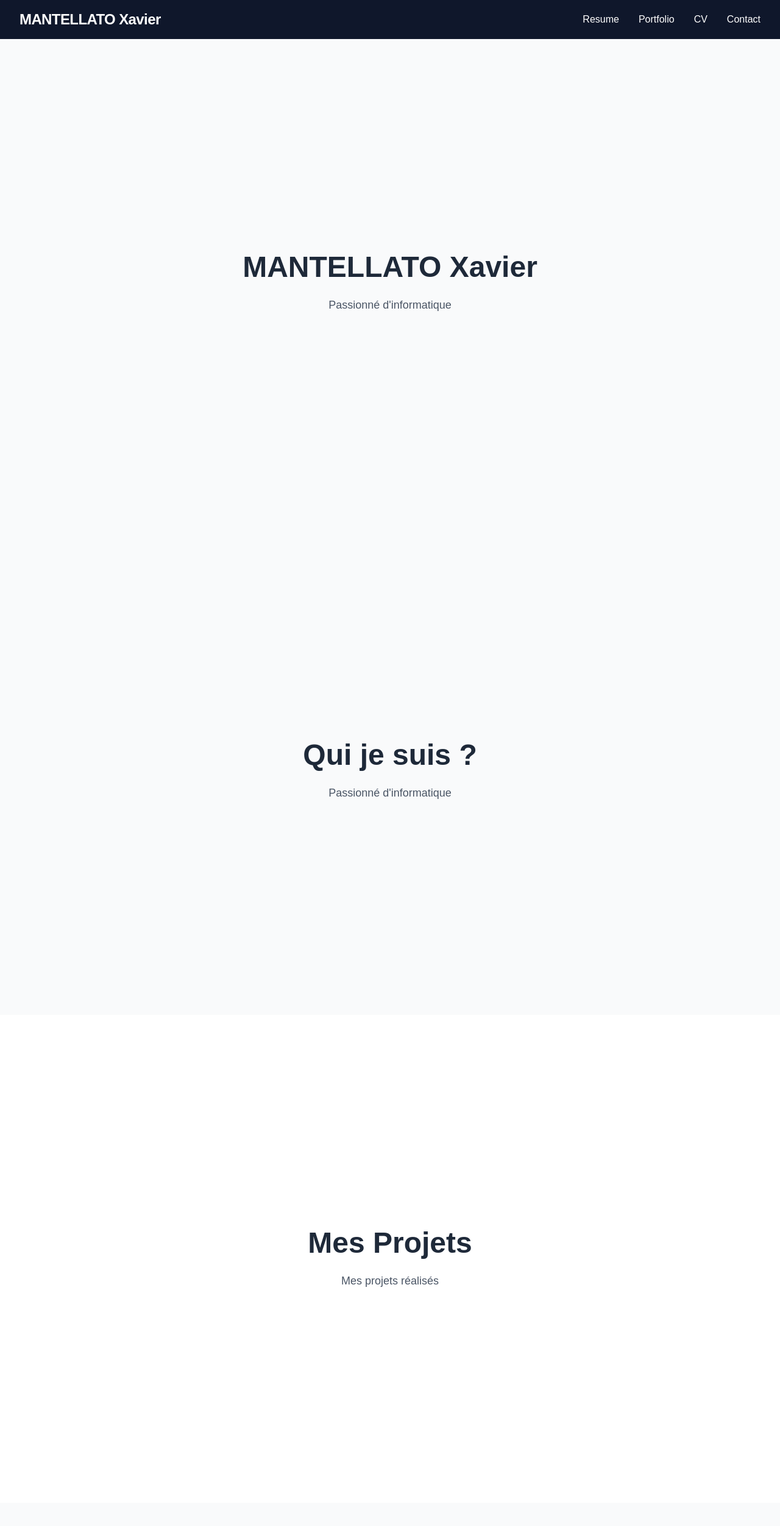
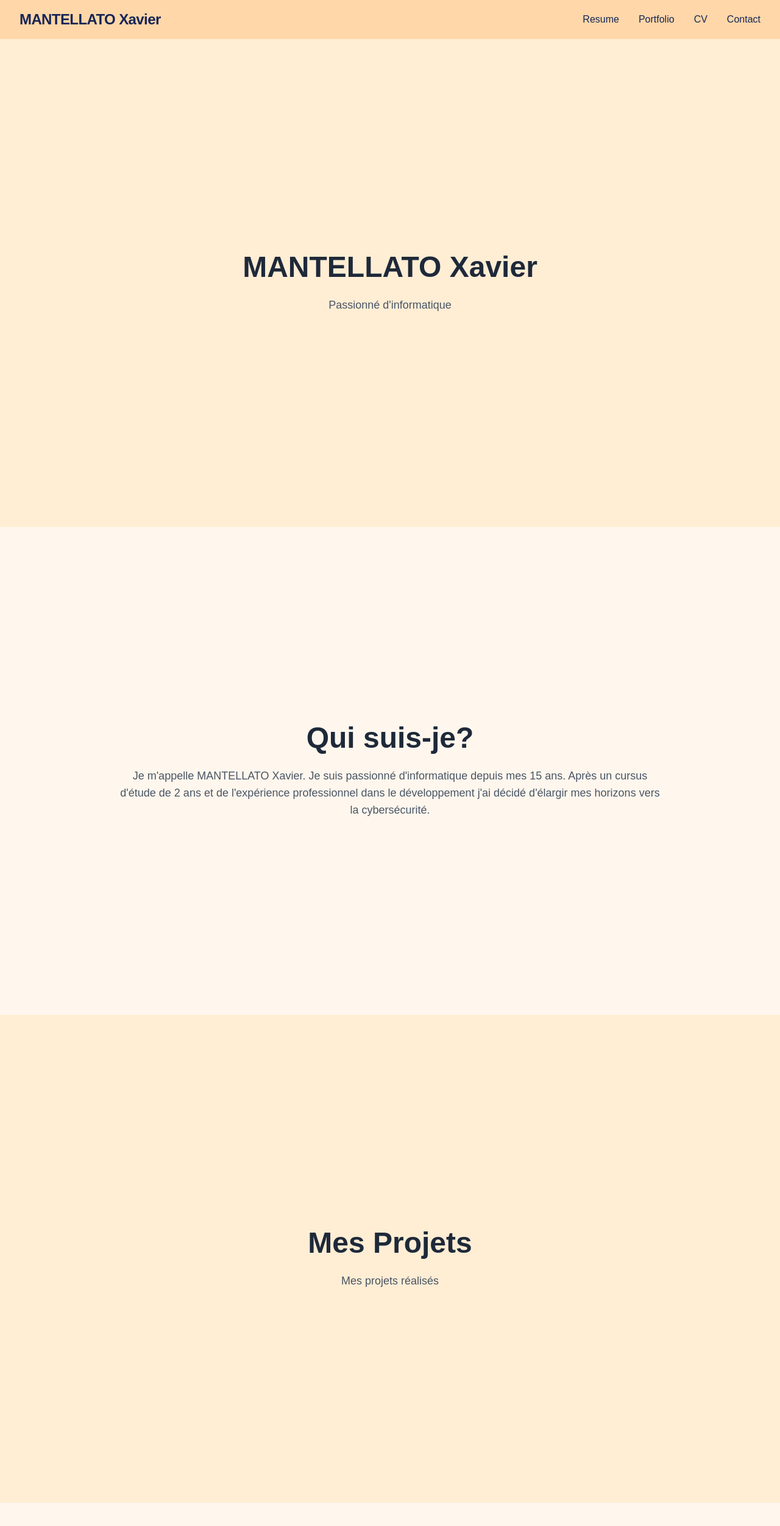
Before and after one commit to Vexco/xm-portfolio, a Next.js app: page / in a window 1280 px wide. Shown: the top 2502 px of the page at 61% size. Built offline with nearby package versions, Linux system fonts and the light colour scheme.

Commit message:
adding dark mode color

```diff
--- a/src/app/components/header.js
+++ b/src/app/components/header.js
@@ -3,7 +3,11 @@ import React from "react";
 
 export default function Header() {
     return (
-        <header className="flex justify-between items-center w-full px-8 py-4 bg-slate-900 text-white">
+        <header className="
+          flex justify-between items-center w-full
+          px-8 py-4
+          bg-orange-200 text-blue-950
+          dark:bg-slate-900 dark:text-white">
 
       {/* 1er Enfant (Tout à gauche) : Ton Nom */}
       <div className="text-2xl font-bold tracking-tight">
--- a/src/app/components/section.js
+++ b/src/app/components/section.js
@@ -1,16 +1,16 @@
 import React from "react";
 
-export default function Section({ id, bgColor, title, children }) {
+export default function Section({ id, bgColor, title, children, titleColor, textColor }) {
     return (
         <section
       id={id}
       className={`min-h-screen w-full flex flex-col justify-center items-center p-8 ${bgColor}`}
     >
       <div className="max-w-4xl text-center w-full">
-        <h2 className="text-4xl md:text-5xl font-bold mb-6 text-gray-800">
+        <h2 className={`text-4xl md:text-5xl font-bold mb-6 ${titleColor}`}>
           {title}
         </h2>
-        <div className="text-lg text-gray-600">
+        <div className={`text-lg ${textColor}`}>
           {children}
         </div>
       </div>
--- a/src/app/page.tsx
+++ b/src/app/page.tsx
@@ -5,19 +5,39 @@ import React from "react";
 export default function Home() {
   return (
     <main>
-      <Section id="accueil" bgColor="bg-gray-50" title="MANTELLATO Xavier">
+      <Section
+        id="accueil" title="MANTELLATO Xavier"
+        bgColor="bg-orange-100 dark:bg-blue-950"
+        titleColor="text-gray-800 dark:text-white"
+        textColor="text-gray-600 dark:text-gray-300">
        <p>Passionné d'informatique</p>
       </Section>
-      <Section id="resume" bgColor="bg-gray-50" title="Qui je suis ?">
-       <p>Passionné d'informatique</p>
+      <Section
+        id="resume" title="Qui suis-je?"
+        bgColor="bg-orange-50 dark:bg-indigo-950"
+        titleColor="text-gray-800 dark:text-white"
+        textColor="text-gray-600 dark:text-gray-300">
+       <p>Je m'appelle MANTELLATO Xavier. Je suis passionné d'informatique depuis mes 15 ans. Après un cursus d'étude de 2 ans et de l'expérience professionnel dans le développement j'ai décidé d'élargir mes horizons vers la cybersécurité.</p>
       </Section>
-      <Section id="projets" bgColor="bg-white" title="Mes Projets">
+      <Section
+        id="projets" title="Mes Projets"
+        bgColor="bg-orange-100 dark:bg-blue-950"
+        titleColor="text-gray-800 dark:text-white"
+        textColor="text-gray-600 dark:text-gray-300">
         <p>Mes projets réalisés</p>
       </Section>
-      <Section id="cv" bgColor="bg-gray-50" title="Mon CV">
+      <Section
+        id="cv" title="Mon CV"
+        bgColor="bg-orange-50 dark:bg-indigo-950"
+        titleColor="text-gray-800 dark:text-white"
+        textColor="text-gray-600 dark:text-gray-300">
        <p>Voici mon CV</p>
       </Section>
-      <Section id="contact" bgColor="bg-blue-50" title="Me Contacter">
+      <Section
+        id="contact" title="Me Contacter"
+        bgColor="bg-orange-100 dark:bg-blue-950"
+        titleColor="text-gray-800 dark:text-white"
+        textColor="text-gray-600 dark:text-gray-300">
         <p>Contactez moi</p>
       </Section>
     </main>
```
